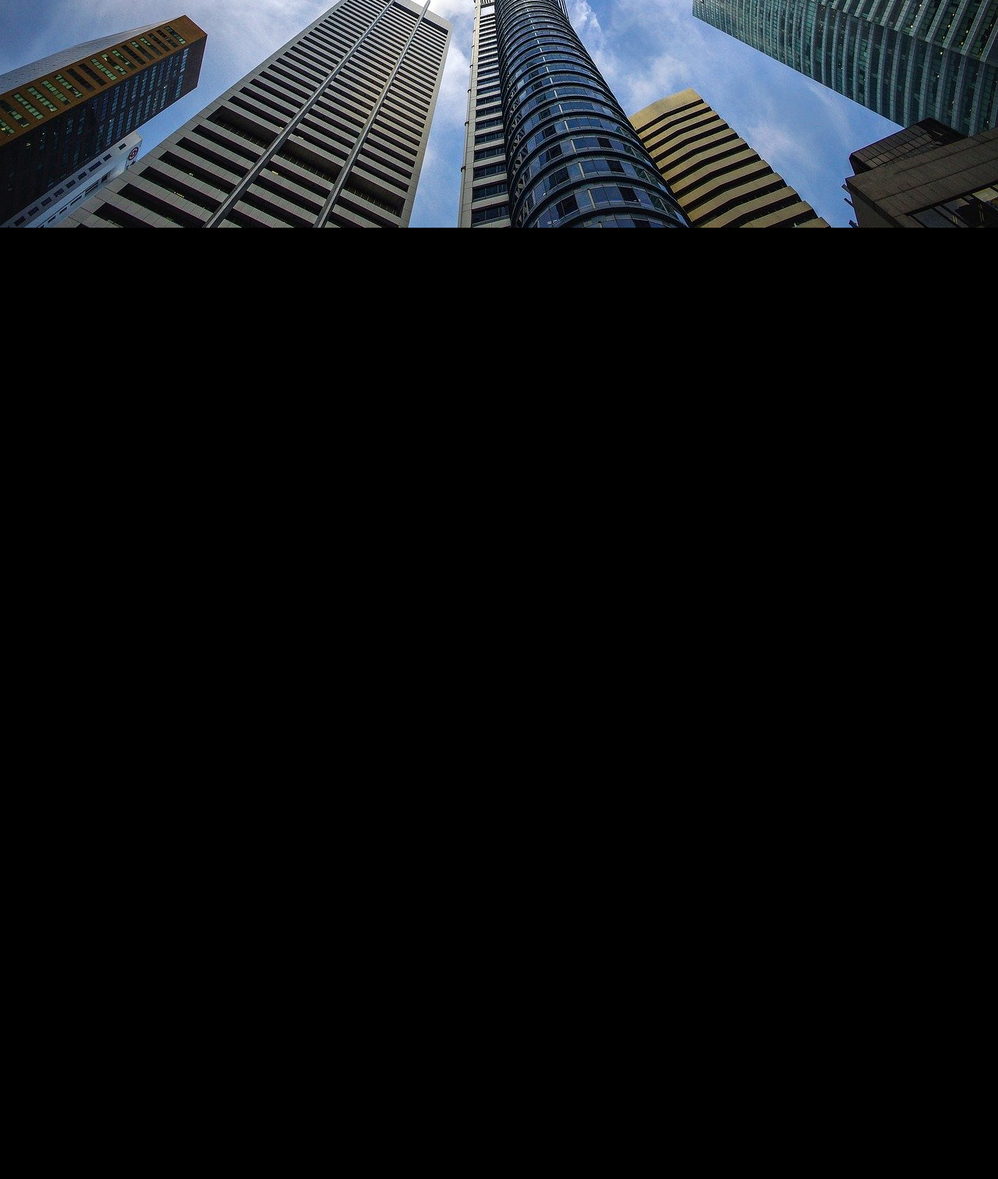
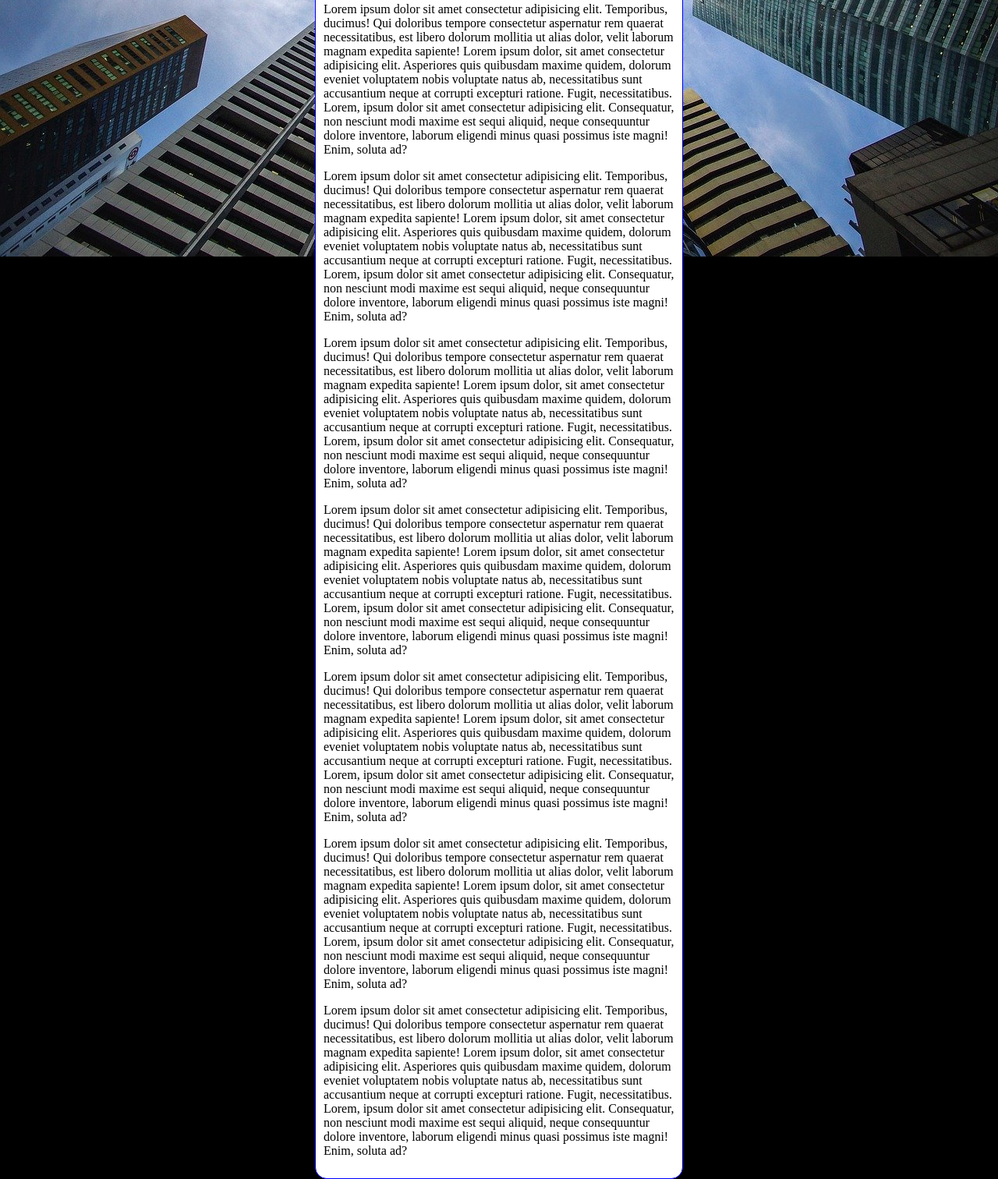
Before and after one commit to devcarlosdaniel0/html-css, a plain HTML site: page exercicios/ex022/fundoo006.html in a window 1280 px wide. Shown: the part 524-2036 px from the top of the page at 78% size. Before the commit the page ends 816 px from the top, so only its background shows below. Drawn offline with Linux system fonts and the light colour scheme.

Commit message:
Update fundoo006.html

```diff
--- a/exercicios/ex022/fundoo006.html
+++ b/exercicios/ex022/fundoo006.html
@@ -28,6 +28,14 @@
     <main>
         <h1>Teste de Imagem de Fundo</h1>
         <p>Lorem ipsum dolor sit amet consectetur adipisicing elit. Temporibus, ducimus! Qui doloribus tempore consectetur aspernatur rem quaerat necessitatibus, est libero dolorum mollitia ut alias dolor, velit laborum magnam expedita sapiente! Lorem ipsum dolor, sit amet consectetur adipisicing elit. Asperiores quis quibusdam maxime quidem, dolorum eveniet voluptatem nobis voluptate natus ab, necessitatibus sunt accusantium neque at corrupti excepturi ratione. Fugit, necessitatibus. Lorem, ipsum dolor sit amet consectetur adipisicing elit. Consequatur, non nesciunt modi maxime est sequi aliquid, neque consequuntur dolore inventore, laborum eligendi minus quasi possimus iste magni! Enim, soluta ad?</p>
+        <p>Lorem ipsum dolor sit amet consectetur adipisicing elit. Temporibus, ducimus! Qui doloribus tempore consectetur aspernatur rem quaerat necessitatibus, est libero dolorum mollitia ut alias dolor, velit laborum magnam expedita sapiente! Lorem ipsum dolor, sit amet consectetur adipisicing elit. Asperiores quis quibusdam maxime quidem, dolorum eveniet voluptatem nobis voluptate natus ab, necessitatibus sunt accusantium neque at corrupti excepturi ratione. Fugit, necessitatibus. Lorem, ipsum dolor sit amet consectetur adipisicing elit. Consequatur, non nesciunt modi maxime est sequi aliquid, neque consequuntur dolore inventore, laborum eligendi minus quasi possimus iste magni! Enim, soluta ad?</p>
+        <p>Lorem ipsum dolor sit amet consectetur adipisicing elit. Temporibus, ducimus! Qui doloribus tempore consectetur aspernatur rem quaerat necessitatibus, est libero dolorum mollitia ut alias dolor, velit laborum magnam expedita sapiente! Lorem ipsum dolor, sit amet consectetur adipisicing elit. Asperiores quis quibusdam maxime quidem, dolorum eveniet voluptatem nobis voluptate natus ab, necessitatibus sunt accusantium neque at corrupti excepturi ratione. Fugit, necessitatibus. Lorem, ipsum dolor sit amet consectetur adipisicing elit. Consequatur, non nesciunt modi maxime est sequi aliquid, neque consequuntur dolore inventore, laborum eligendi minus quasi possimus iste magni! Enim, soluta ad?</p>
+        <p>Lorem ipsum dolor sit amet consectetur adipisicing elit. Temporibus, ducimus! Qui doloribus tempore consectetur aspernatur rem quaerat necessitatibus, est libero dolorum mollitia ut alias dolor, velit laborum magnam expedita sapiente! Lorem ipsum dolor, sit amet consectetur adipisicing elit. Asperiores quis quibusdam maxime quidem, dolorum eveniet voluptatem nobis voluptate natus ab, necessitatibus sunt accusantium neque at corrupti excepturi ratione. Fugit, necessitatibus. Lorem, ipsum dolor sit amet consectetur adipisicing elit. Consequatur, non nesciunt modi maxime est sequi aliquid, neque consequuntur dolore inventore, laborum eligendi minus quasi possimus iste magni! Enim, soluta ad?</p>
+        <p>Lorem ipsum dolor sit amet consectetur adipisicing elit. Temporibus, ducimus! Qui doloribus tempore consectetur aspernatur rem quaerat necessitatibus, est libero dolorum mollitia ut alias dolor, velit laborum magnam expedita sapiente! Lorem ipsum dolor, sit amet consectetur adipisicing elit. Asperiores quis quibusdam maxime quidem, dolorum eveniet voluptatem nobis voluptate natus ab, necessitatibus sunt accusantium neque at corrupti excepturi ratione. Fugit, necessitatibus. Lorem, ipsum dolor sit amet consectetur adipisicing elit. Consequatur, non nesciunt modi maxime est sequi aliquid, neque consequuntur dolore inventore, laborum eligendi minus quasi possimus iste magni! Enim, soluta ad?</p>
+        <p>Lorem ipsum dolor sit amet consectetur adipisicing elit. Temporibus, ducimus! Qui doloribus tempore consectetur aspernatur rem quaerat necessitatibus, est libero dolorum mollitia ut alias dolor, velit laborum magnam expedita sapiente! Lorem ipsum dolor, sit amet consectetur adipisicing elit. Asperiores quis quibusdam maxime quidem, dolorum eveniet voluptatem nobis voluptate natus ab, necessitatibus sunt accusantium neque at corrupti excepturi ratione. Fugit, necessitatibus. Lorem, ipsum dolor sit amet consectetur adipisicing elit. Consequatur, non nesciunt modi maxime est sequi aliquid, neque consequuntur dolore inventore, laborum eligendi minus quasi possimus iste magni! Enim, soluta ad?</p>
+        <p>Lorem ipsum dolor sit amet consectetur adipisicing elit. Temporibus, ducimus! Qui doloribus tempore consectetur aspernatur rem quaerat necessitatibus, est libero dolorum mollitia ut alias dolor, velit laborum magnam expedita sapiente! Lorem ipsum dolor, sit amet consectetur adipisicing elit. Asperiores quis quibusdam maxime quidem, dolorum eveniet voluptatem nobis voluptate natus ab, necessitatibus sunt accusantium neque at corrupti excepturi ratione. Fugit, necessitatibus. Lorem, ipsum dolor sit amet consectetur adipisicing elit. Consequatur, non nesciunt modi maxime est sequi aliquid, neque consequuntur dolore inventore, laborum eligendi minus quasi possimus iste magni! Enim, soluta ad?</p>
+        <p>Lorem ipsum dolor sit amet consectetur adipisicing elit. Temporibus, ducimus! Qui doloribus tempore consectetur aspernatur rem quaerat necessitatibus, est libero dolorum mollitia ut alias dolor, velit laborum magnam expedita sapiente! Lorem ipsum dolor, sit amet consectetur adipisicing elit. Asperiores quis quibusdam maxime quidem, dolorum eveniet voluptatem nobis voluptate natus ab, necessitatibus sunt accusantium neque at corrupti excepturi ratione. Fugit, necessitatibus. Lorem, ipsum dolor sit amet consectetur adipisicing elit. Consequatur, non nesciunt modi maxime est sequi aliquid, neque consequuntur dolore inventore, laborum eligendi minus quasi possimus iste magni! Enim, soluta ad?</p>
+        <p>Lorem ipsum dolor sit amet consectetur adipisicing elit. Temporibus, ducimus! Qui doloribus tempore consectetur aspernatur rem quaerat necessitatibus, est libero dolorum mollitia ut alias dolor, velit laborum magnam expedita sapiente! Lorem ipsum dolor, sit amet consectetur adipisicing elit. Asperiores quis quibusdam maxime quidem, dolorum eveniet voluptatem nobis voluptate natus ab, necessitatibus sunt accusantium neque at corrupti excepturi ratione. Fugit, necessitatibus. Lorem, ipsum dolor sit amet consectetur adipisicing elit. Consequatur, non nesciunt modi maxime est sequi aliquid, neque consequuntur dolore inventore, laborum eligendi minus quasi possimus iste magni! Enim, soluta ad?</p>
     </main>
 </body>
 </html>
```
